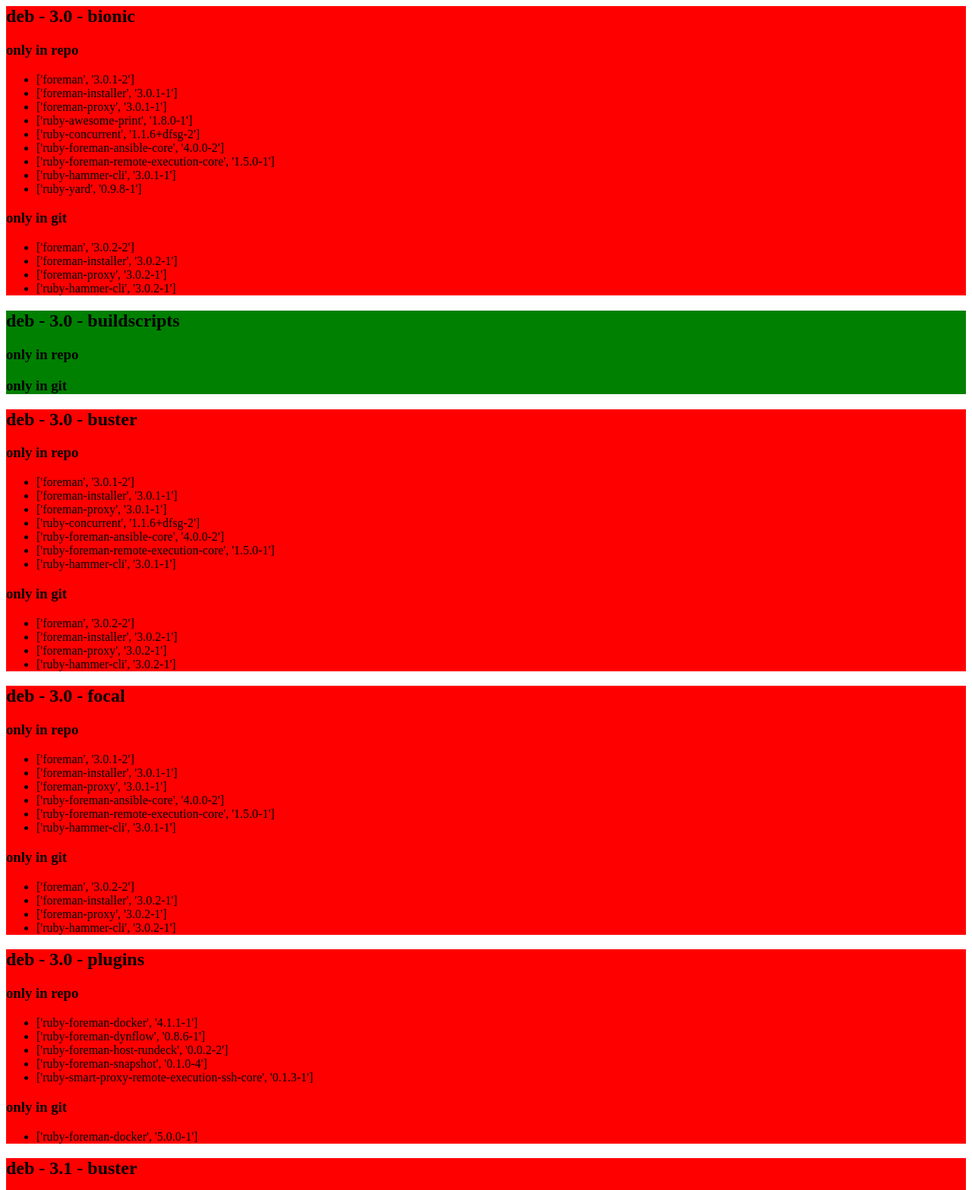
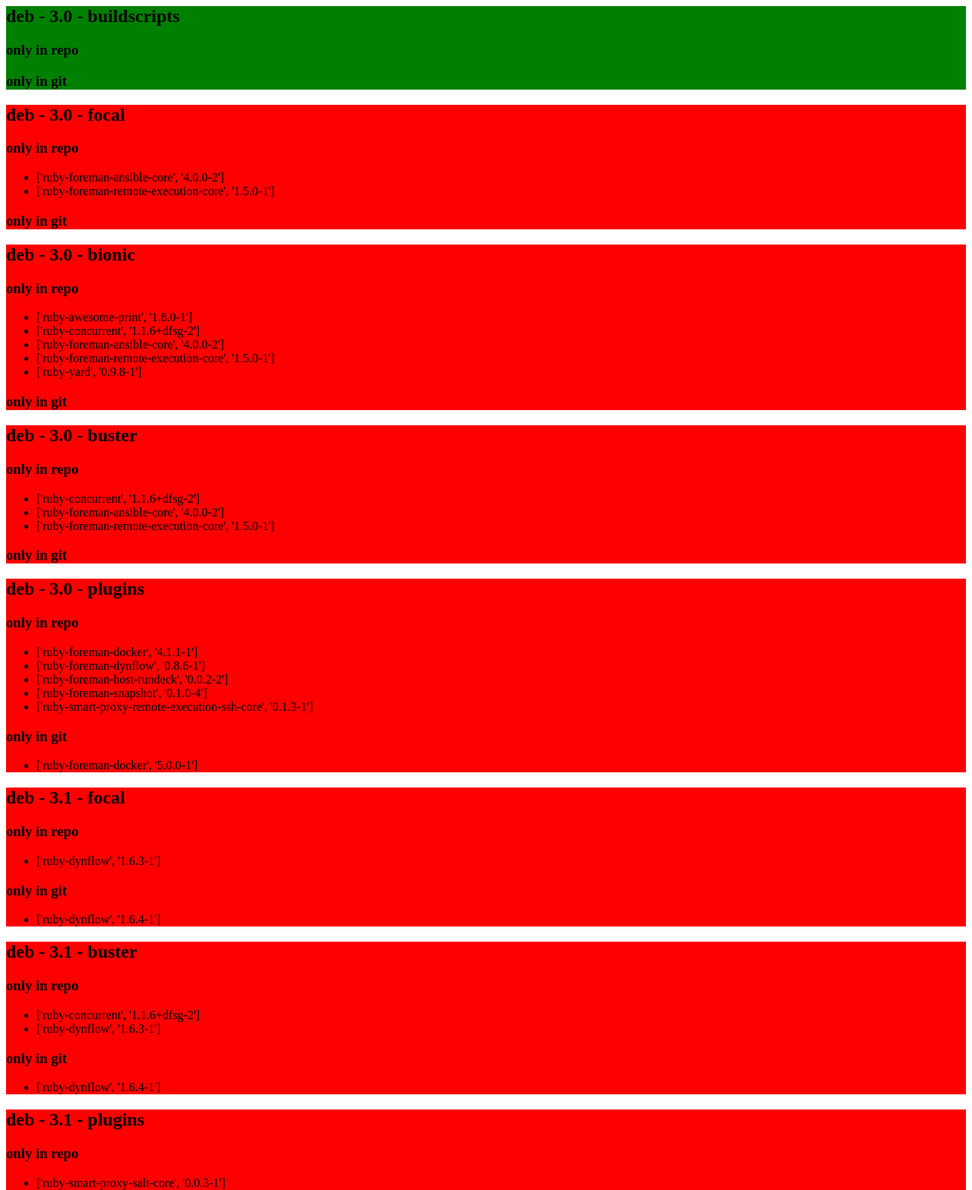
Before and after one commit to evgeni/foreman-packaging-report, a plain HTML site: page index.html in a window 1280 px wide. Shown: the top 1567 px of the page at 76% size. Drawn offline with Linux system fonts and the light colour scheme.

Commit message:
update report

```diff
--- a/index.html
+++ b/index.html
@@ -1,25 +1,3 @@
-<div style="background-color: red">
-<h2>deb - 3.0 - bionic</h2>
-<h3>only in repo</h3>
-<ul>
-<li>['foreman', '3.0.1-2']</li>
-<li>['foreman-installer', '3.0.1-1']</li>
-<li>['foreman-proxy', '3.0.1-1']</li>
-<li>['ruby-awesome-print', '1.8.0-1']</li>
-<li>['ruby-concurrent', '1.1.6+dfsg-2']</li>
-<li>['ruby-foreman-ansible-core', '4.0.0-2']</li>
-<li>['ruby-foreman-remote-execution-core', '1.5.0-1']</li>
-<li>['ruby-hammer-cli', '3.0.1-1']</li>
-<li>['ruby-yard', '0.9.8-1']</li>
-</ul>
-<h3>only in git</h3>
-<ul>
-<li>['foreman', '3.0.2-2']</li>
-<li>['foreman-installer', '3.0.2-1']</li>
-<li>['foreman-proxy', '3.0.2-1']</li>
-<li>['ruby-hammer-cli', '3.0.2-1']</li>
-</ul>
-</div>
 <div style="background-color: green">
 <h2>deb - 3.0 - buildscripts</h2>
 <h3>only in repo</h3>
@@ -30,42 +8,40 @@
 </ul>
 </div>
 <div style="background-color: red">
+<h2>deb - 3.0 - focal</h2>
+<h3>only in repo</h3>
+<ul>
+<li>['ruby-foreman-ansible-core', '4.0.0-2']</li>
+<li>['ruby-foreman-remote-execution-core', '1.5.0-1']</li>
+</ul>
+<h3>only in git</h3>
+<ul>
+</ul>
+</div>
+<div style="background-color: red">
+<h2>deb - 3.0 - bionic</h2>
+<h3>only in repo</h3>
+<ul>
+<li>['ruby-awesome-print', '1.8.0-1']</li>
+<li>['ruby-concurrent', '1.1.6+dfsg-2']</li>
+<li>['ruby-foreman-ansible-core', '4.0.0-2']</li>
+<li>['ruby-foreman-remote-execution-core', '1.5.0-1']</li>
+<li>['ruby-yard', '0.9.8-1']</li>
+</ul>
+<h3>only in git</h3>
+<ul>
+</ul>
+</div>
+<div style="background-color: red">
 <h2>deb - 3.0 - buster</h2>
 <h3>only in repo</h3>
 <ul>
-<li>['foreman', '3.0.1-2']</li>
-<li>['foreman-installer', '3.0.1-1']</li>
-<li>['foreman-proxy', '3.0.1-1']</li>
 <li>['ruby-concurrent', '1.1.6+dfsg-2']</li>
 <li>['ruby-foreman-ansible-core', '4.0.0-2']</li>
 <li>['ruby-foreman-remote-execution-core', '1.5.0-1']</li>
-<li>['ruby-hammer-cli', '3.0.1-1']</li>
 </ul>
 <h3>only in git</h3>
 <ul>
-<li>['foreman', '3.0.2-2']</li>
-<li>['foreman-installer', '3.0.2-1']</li>
-<li>['foreman-proxy', '3.0.2-1']</li>
-<li>['ruby-hammer-cli', '3.0.2-1']</li>
-</ul>
-</div>
-<div style="background-color: red">
-<h2>deb - 3.0 - focal</h2>
-<h3>only in repo</h3>
-<ul>
-<li>['foreman', '3.0.1-2']</li>
-<li>['foreman-installer', '3.0.1-1']</li>
-<li>['foreman-proxy', '3.0.1-1']</li>
-<li>['ruby-foreman-ansible-core', '4.0.0-2']</li>
-<li>['ruby-foreman-remote-execution-core', '1.5.0-1']</li>
-<li>['ruby-hammer-cli', '3.0.1-1']</li>
-</ul>
-<h3>only in git</h3>
-<ul>
-<li>['foreman', '3.0.2-2']</li>
-<li>['foreman-installer', '3.0.2-1']</li>
-<li>['foreman-proxy', '3.0.2-1']</li>
-<li>['ruby-hammer-cli', '3.0.2-1']</li>
 </ul>
 </div>
 <div style="background-color: red">
@@ -84,10 +60,9 @@
 </ul>
 </div>
 <div style="background-color: red">
-<h2>deb - 3.1 - buster</h2>
+<h2>deb - 3.1 - focal</h2>
 <h3>only in repo</h3>
 <ul>
-<li>['ruby-concurrent', '1.1.6+dfsg-2']</li>
 <li>['ruby-dynflow', '1.6.3-1']</li>
 </ul>
 <h3>only in git</h3>
@@ -96,9 +71,10 @@
 </ul>
 </div>
 <div style="background-color: red">
-<h2>deb - 3.1 - focal</h2>
+<h2>deb - 3.1 - buster</h2>
 <h3>only in repo</h3>
 <ul>
+<li>['ruby-concurrent', '1.1.6+dfsg-2']</li>
 <li>['ruby-dynflow', '1.6.3-1']</li>
 </ul>
 <h3>only in git</h3>
@@ -114,6 +90,19 @@
 </ul>
 <h3>only in git</h3>
 <ul>
+</ul>
+</div>
+<div style="background-color: red">
+<h2>deb - 3.2 - focal</h2>
+<h3>only in repo</h3>
+<ul>
+<li>['ruby-hammer-cli', '3.1.0-1']</li>
+<li>['ruby-hammer-cli-foreman', '3.1.0-1']</li>
+</ul>
+<h3>only in git</h3>
+<ul>
+<li>['ruby-hammer-cli', '3.2.0-1']</li>
+<li>['ruby-hammer-cli-foreman', '3.2.0-1']</li>
 </ul>
 </div>
 <div style="background-color: green">
@@ -139,21 +128,17 @@
 <li>['ruby-hammer-cli-foreman', '3.2.0-1']</li>
 </ul>
 </div>
-<div style="background-color: red">
-<h2>deb - 3.2 - focal</h2>
+<div style="background-color: green">
+<h2>deb - 3.2 - plugins</h2>
 <h3>only in repo</h3>
 <ul>
-<li>['ruby-hammer-cli', '3.1.0-1']</li>
-<li>['ruby-hammer-cli-foreman', '3.1.0-1']</li>
 </ul>
 <h3>only in git</h3>
 <ul>
-<li>['ruby-hammer-cli', '3.2.0-1']</li>
-<li>['ruby-hammer-cli-foreman', '3.2.0-1']</li>
 </ul>
 </div>
 <div style="background-color: green">
-<h2>deb - 3.2 - plugins</h2>
+<h2>deb - develop - focal</h2>
 <h3>only in repo</h3>
 <ul>
 </ul>
@@ -181,15 +166,6 @@
 </ul>
 </div>
 <div style="background-color: green">
-<h2>deb - develop - focal</h2>
-<h3>only in repo</h3>
-<ul>
-</ul>
-<h3>only in git</h3>
-<ul>
-</ul>
-</div>
-<div style="background-color: green">
 <h2>deb - develop - plugins</h2>
 <h3>only in repo</h3>
 <ul>
```
